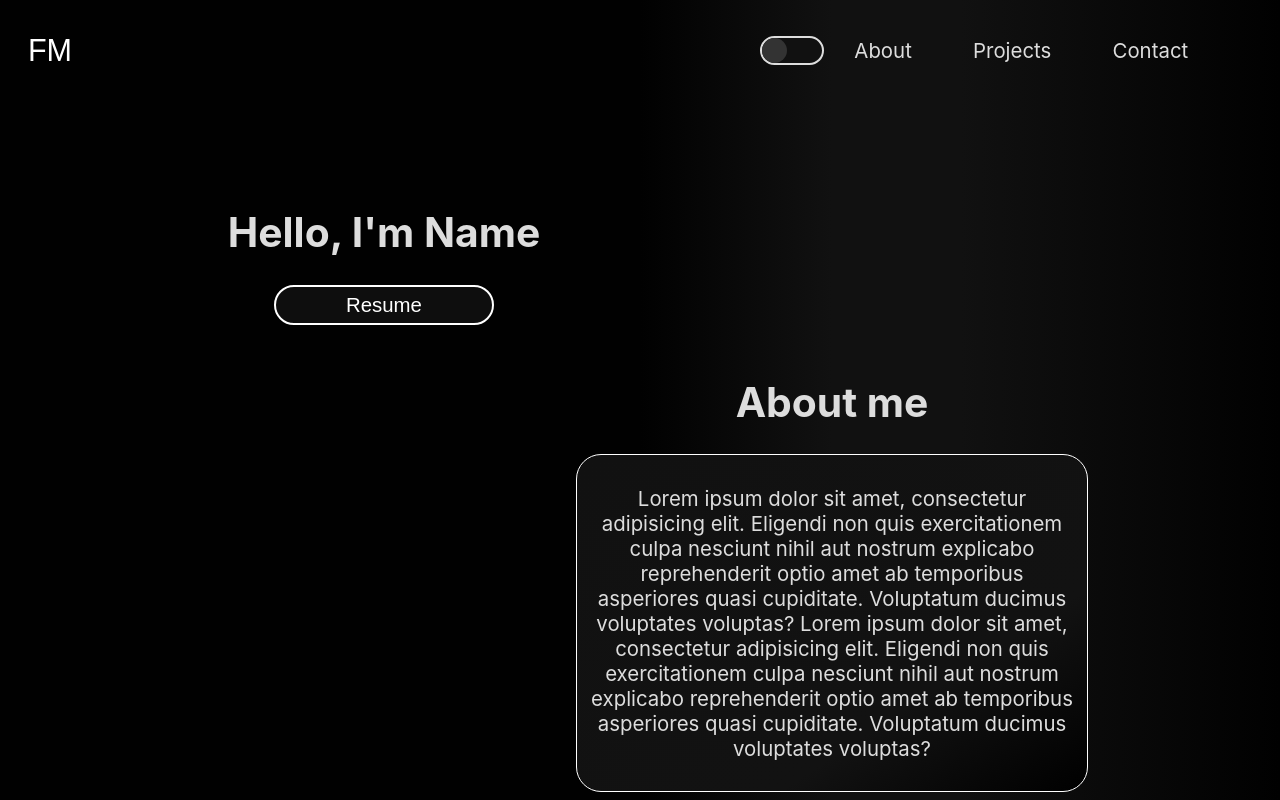
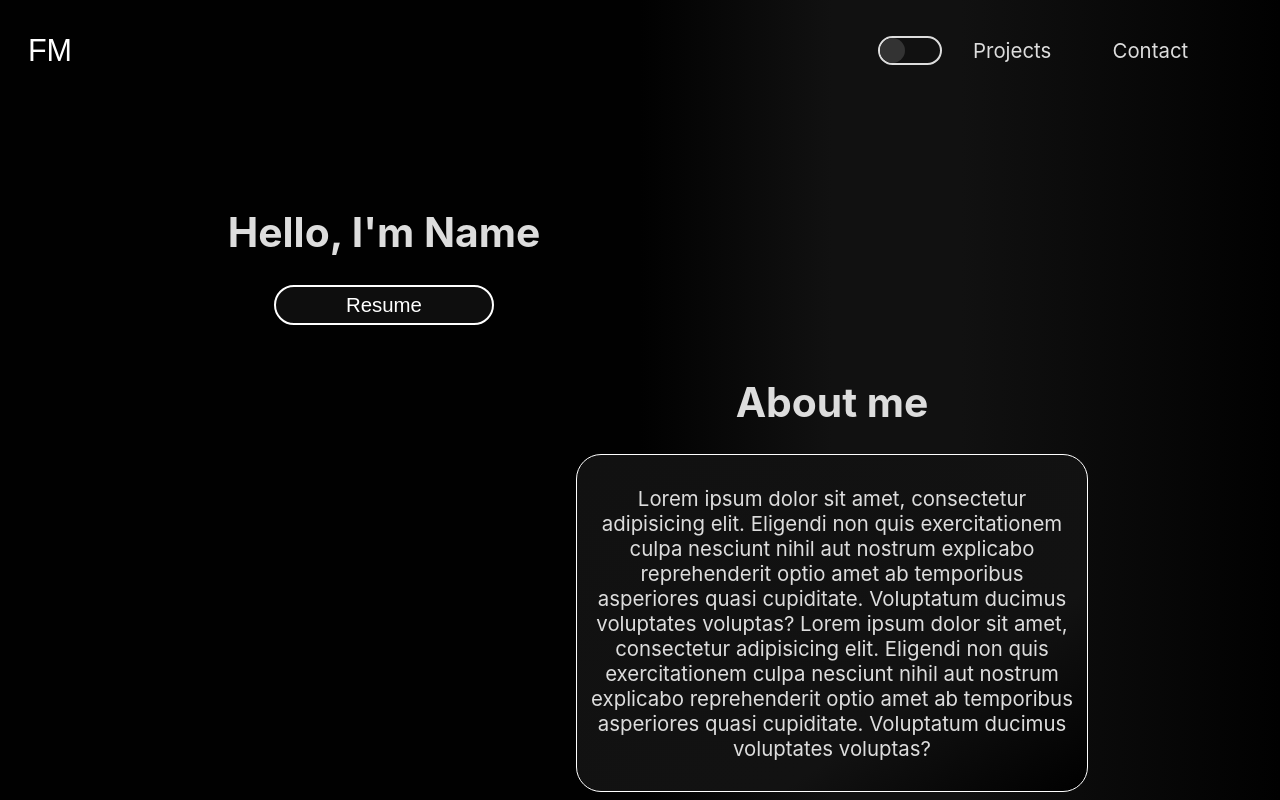
Before and after one commit to Faboid/portfolio, a React (Create React App) app: page / in a window 1280 px wide. Shown: the top 800 px of the page. Built offline with nearby package versions, Linux system fonts and the light colour scheme; the HTML template or start-up script is replaced by a standard one.

Commit message:
Implemented usage of new HeaderLink.

```diff
--- a/src/components/Navbar.js
+++ b/src/components/Navbar.js
@@ -1,3 +1,4 @@
+import HeaderLink from './HeaderLink';
 import './Navbar.css';
 import ThemeSwitcher from './ThemeSwitcher';
 
@@ -18,9 +19,9 @@ export default function Navbar() {
 function NavLinks() {
     return (
         <div className='nav-links'>
-            <span className='nav-link'>About</span>
-            <span className='nav-link'>Projects</span>
-            <span className='nav-link'>Contact</span>
+            {/*<HeaderLink toId="about" text="About"/>*/}
+            <HeaderLink toId="projects" text="Projects"/>
+            <HeaderLink toId="contact" text="Contact"/>
         </div>
     );
 }
--- a/src/sections/About.js
+++ b/src/sections/About.js
@@ -5,7 +5,7 @@ import './About.css';
 
 export default function About() {
     return (
-        <div className="about">
+        <div id='about' className="about">
 
             <Navbar/>
 
--- a/src/sections/Contact.js
+++ b/src/sections/Contact.js
@@ -4,7 +4,7 @@ import config from '../config.json';
 
 export default function Contact() {
     return (
-        <div className="contact">
+        <div id='contact' className="contact">
             <Spacer height="3vh"/>
             <h1>Contact me</h1>
             <ContactForm/>
--- a/src/sections/Projects.js
+++ b/src/sections/Projects.js
@@ -6,7 +6,7 @@ import './Projects.css';
 export default function Projects() {
 
     return (
-        <div className="projects">
+        <div id='projects' className="projects">
 
             <h1>My Projects</h1>
 
```
